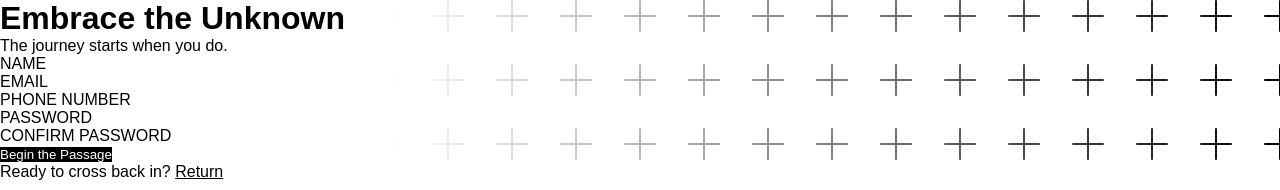
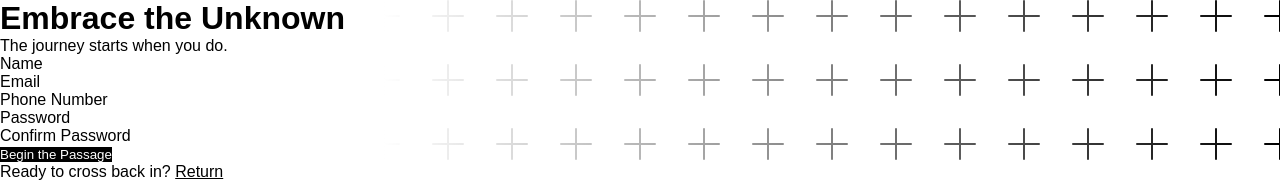
Before and after one commit to ketanpatil1/sign-up-form, a plain HTML site: page index.html in a window 1280 px wide. Shown: the top 190 px of the page. Drawn offline with Linux system fonts and the light colour scheme.

Commit message:
Capitalize form labels

```diff
--- a/index.html
+++ b/index.html
@@ -16,23 +16,23 @@
                 </div>
                 <form action="https://httpbin.org/post" method="post">
                     <div>
-                        <label for="name">NAME</label>
+                        <label for="name">Name</label>
                         <input type="text" name="name" id="name" required />
                     </div>
                     <div>
-                        <label for="email">EMAIL</label>
+                        <label for="email">Email</label>
                         <input type="email" name="email" id="email" required />
                     </div>
                     <div>
-                        <label for="phone">PHONE NUMBER</label>
+                        <label for="phone">Phone Number</label>
                         <input type="tel" name="phone" id="phone" pattern="^\+?[1-9]\d{1,14}$" required />
                     </div>
                     <div>
-                        <label for="password">PASSWORD</label>
+                        <label for="password">Password</label>
                         <input type="password" name="password" id="password" required />
                     </div>
                     <div>
-                        <label for="confirm_password">CONFIRM PASSWORD</label>
+                        <label for="confirm_password">Confirm Password</label>
                         <input type="password" name="confirm_password" id="confirm_password" required />
                     </div>
                     <button type="submit">Begin the Passage</button>
```
